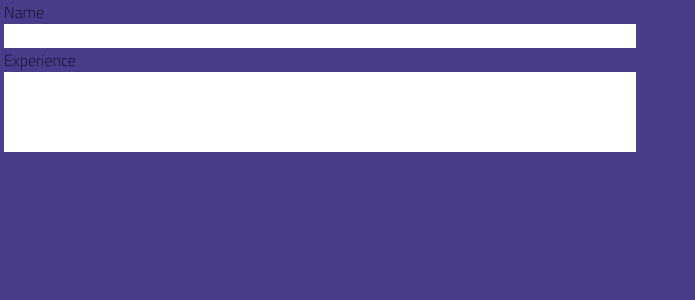
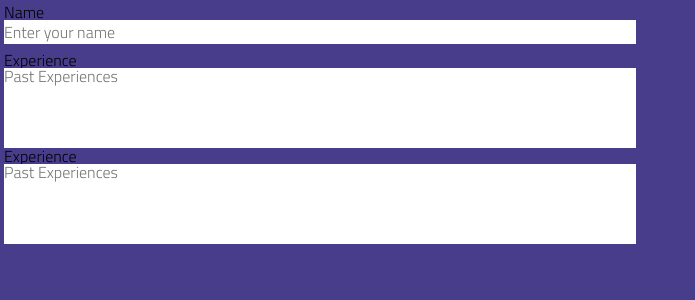
Before and after one commit to iversson-estudos/CV_Editor, a React (Vite) app: page / in a window 1280 px wide. Both pictures are taken after a click on the button "Lets Go". Shown: the top 300 px of the page, without its empty margins (0-695 px from the left). Built offline with nearby package versions, Linux system fonts and the light colour scheme.

Commit message:
styles added for the gap for them

```diff
--- a/src/assets/css/global.css
+++ b/src/assets/css/global.css
@@ -16,6 +16,6 @@ body{
     height: 100vh;
     font-family: var(--font);
     font-style: normal;
-    font-weight: 200;
+    font-weight: 300;
     background-color: var(--bgcolor);
 }
--- a/src/assets/css/reset.css
+++ b/src/assets/css/reset.css
@@ -13,7 +13,7 @@ fieldset, form, label, legend,
 table, caption, tbody, tfoot, thead, tr, th, td,
 article, aside, canvas, details, embed,
 figure, figcaption, footer, header, hgroup,
-input, menu, nav, output, ruby, section, summary,
+input, menu, nav, output, ruby, section, summary,textarea,
 time, mark, audio, video {
     margin: 0;
     padding: 0;
--- /dev/null
+++ b/src/components/TextInput.jsx
@@ -0,0 +1,9 @@
+import React from "react";
+
+export function TextInput({name,type,inputClass,label,divClass,placeHolder='...'}) {
+    return (
+    <div className={divClass}>
+      <label htmlFor={name}>{label}</label>
+      <input name={name} type={type} id={name} placeholder={placeHolder} className={inputClass}/>
+    </div>
+)}
--- /dev/null
+++ b/src/components/TextLabeled.jsx
@@ -0,0 +1,9 @@
+import React from "react";
+
+export function TextLabeled({name,type,textClass,label,divClass,placeHolder='...'}) {
+    return (
+    <div className={divClass}>
+      <label htmlFor={name}>{label}</label>
+      <textarea name={name} type={type} id={name} placeholder={placeHolder} className={textClass}/>
+    </div>
+)}
--- a/src/components/textInput.jsx
+++ /dev/null
@@ -1,9 +0,0 @@
-import React from "react";
-
-export function TextInput({name,type,inputClass,label}) {
-    return (
-    <>
-      <label htmlFor={name}>{label}</label>
-      <input name={name} type={type} id={name} className={inputClass} />
-    </>
-)}
--- a/src/pages/app/App.jsx
+++ b/src/pages/app/App.jsx
@@ -1,4 +1,5 @@
-import { TextInput } from './../../components/textInput';
+import { TextInput } from './../../components/TextInput';
+import {TextLabeled} from './../../components/TextLabeled';
 import styles from './App.module.css';
 
 export default function App () {
@@ -6,8 +7,11 @@ export default function App () {
        <div className={styles.appContainer}>
           <div className={styles.inputsContainer}>
           <form>
-            <TextInput  name='name' label='Name' type='text' inputClass={styles.input}/>
-            <TextInput name='experience' label='Experience' inputClass={[styles.input,styles.inputBig].join(' ')} />
+            <TextInput  divClass={styles.name} name='name' label='Name' placeHolder='Enter your name' type='text' inputClass={styles.input}/>
+            <div className={styles.experienceContainer}>
+                <TextLabeled divClass={styles.experience} name='experience' placeHolder='Past Experiences' label='Experience' textClass={[styles.input,styles.inputBig].join(' ')} />
+                <TextLabeled divClass={styles.experience} name='experience' placeHolder='Past Experiences' label='Experience' textClass={[styles.input,styles.inputBig].join(' ')} />
+            </div>
           </form>
        </div>
       </div>
--- a/src/pages/app/App.module.css
+++ b/src/pages/app/App.module.css
@@ -3,6 +3,11 @@
     height: 100vh;
     display: grid;
     grid-template-columns: 1fr 1fr;
+
+    textarea{
+        resize: none;
+        border: 0px;
+    }
 
     .inputsContainer{
         grid-column: 1 / 2;
@@ -11,17 +16,30 @@
             display: flex;
             flex-direction: column;
 
-            label{
-                margin: 4px;
+            .inputBig{
+            height: 80px;
             }
 
-            .input{
-                margin:  0 4px 0 4px;
+            > *{
+            display: flex;
+            flex-direction: column;
+            margin: 4px;
+            }
 
-            }
-            .inputBig{
-                height: 80px;
-            }
+
+           .experienceContainer > *{
+               display: flex;
+               flex-direction: column;
+           }
+
+
+
+
+
+
+
+
+
 
         }
     }
```
